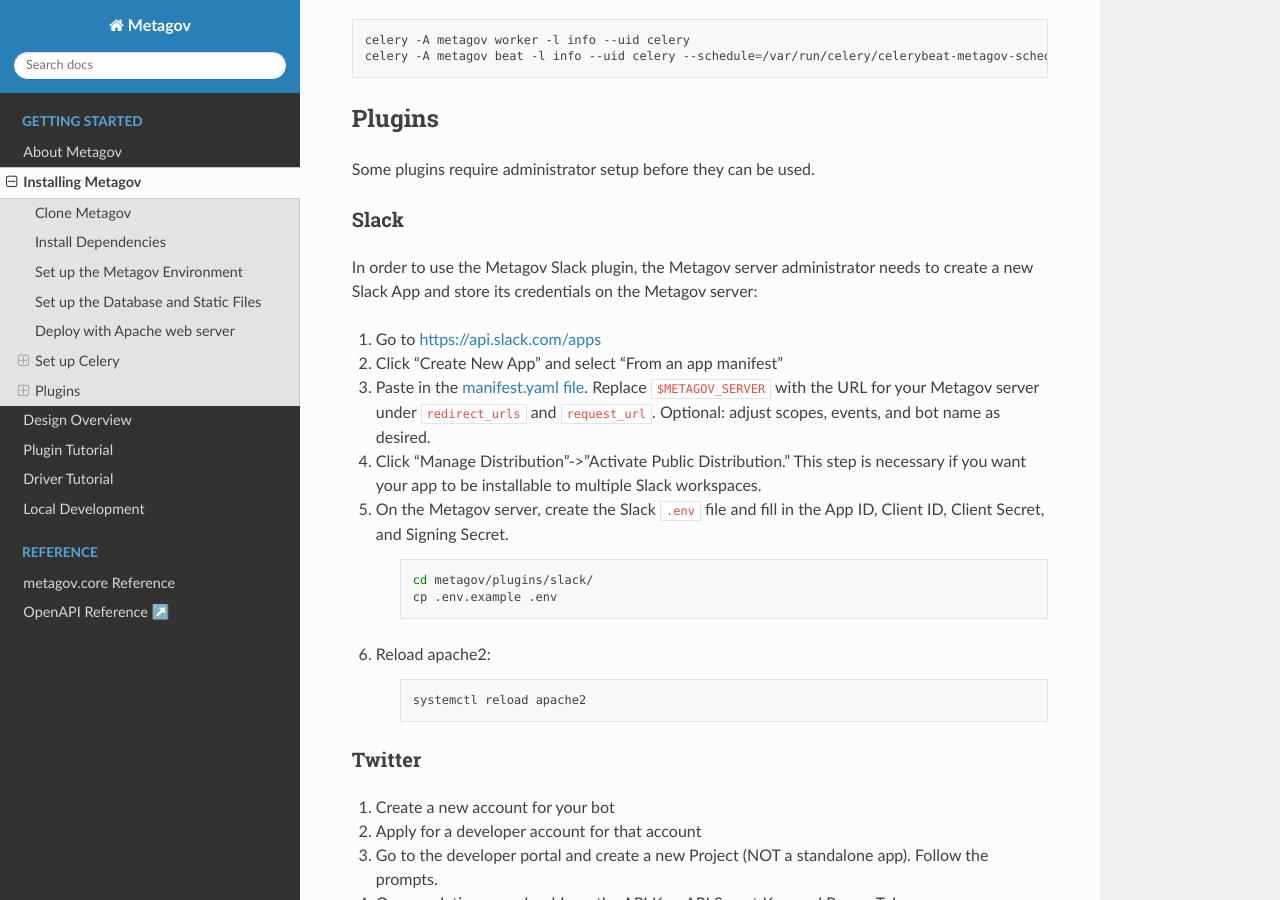
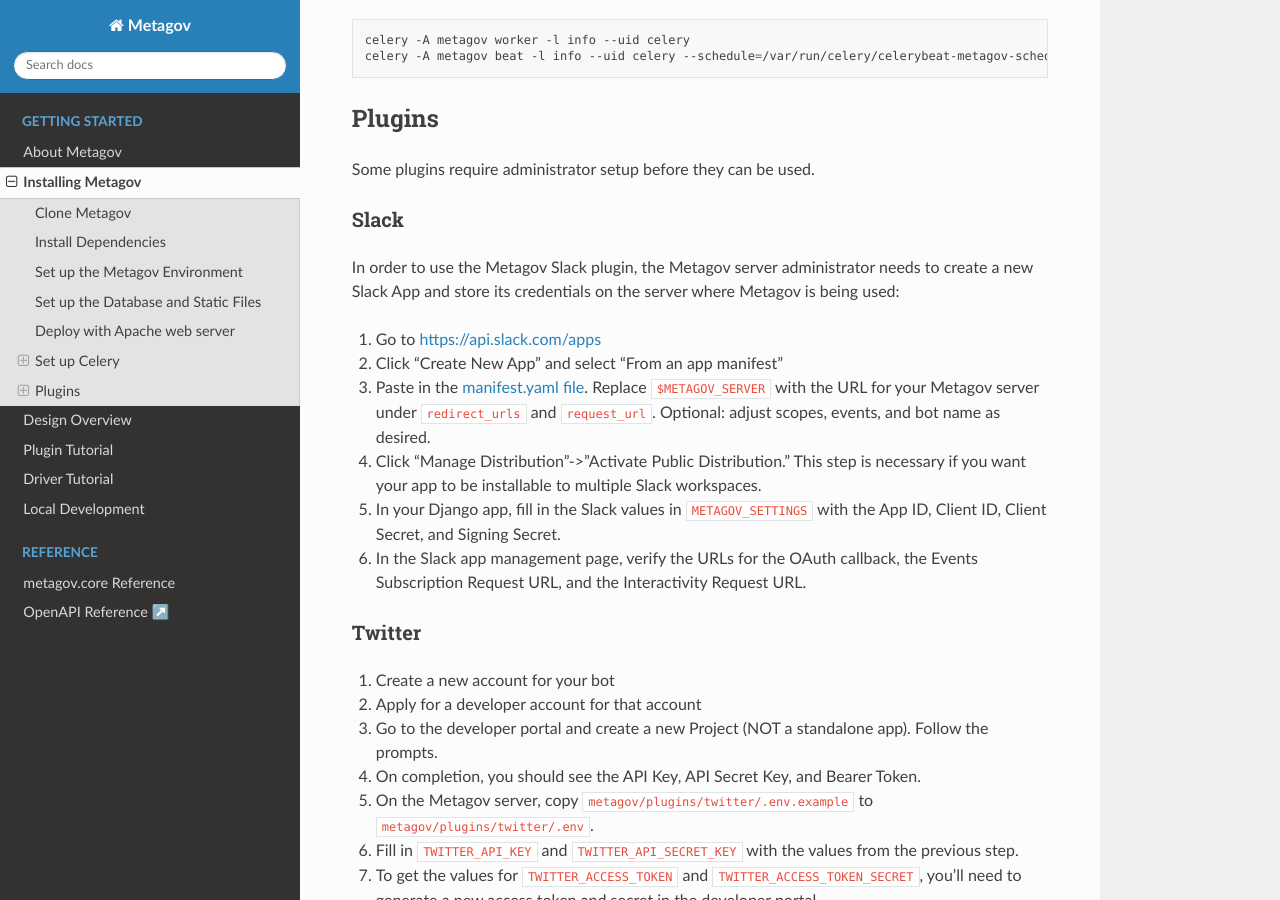
Before and after one commit to metagov/gateway, a Sphinx documentation site: the page built from docs/installation.rst, in a window 1280 px wide and 900 px high, scrolled down 7187 px. Built offline with Sphinx 7.4.7 and the Read the Docs theme 2.0.0, drawn with Linux system fonts in a browser that asks for light colours.

Commit message:
update slack docs

```diff
--- a/docs/installation.rst
+++ b/docs/installation.rst
@@ -389,24 +389,14 @@
 """""
 
 In order to use the Metagov Slack plugin, the Metagov server administrator
-needs to create a new Slack App and store its credentials on the Metagov server:
+needs to create a new Slack App and store its credentials on the server where Metagov is being used:
 
 1. Go to https://api.slack.com/apps
 2. Click “Create New App” and select "From an app manifest"
 3. Paste in the `manifest.yaml file <https://github.com/metagov/metagov-prototype/blob/master/metagov/metagov/plugins/slack/manifest.yaml>`_. Replace ``$METAGOV_SERVER`` with the URL for your Metagov server under ``redirect_urls`` and ``request_url``. Optional: adjust scopes, events, and bot name as desired.
 4. Click “Manage Distribution”->”Activate Public Distribution.” This step is necessary if you want your app to be installable to multiple Slack workspaces.
-5. On the Metagov server, create the Slack ``.env`` file and fill in the App ID, Client ID, Client Secret, and Signing Secret.
-
-    .. code-block:: shell
-
-        cd metagov/plugins/slack/
-        cp .env.example .env
-
-6. Reload apache2:
-
-    .. code-block:: shell
-
-        systemctl reload apache2
+5. In your Django app, fill in the Slack values in ``METAGOV_SETTINGS`` with the App ID, Client ID, Client Secret, and Signing Secret.
+6. In the Slack app management page, verify the URLs for the OAuth callback, the Events Subscription Request URL, and the Interactivity Request URL.
 
 Twitter
 """""""
```
Also changed, not shown: 1 other file.
